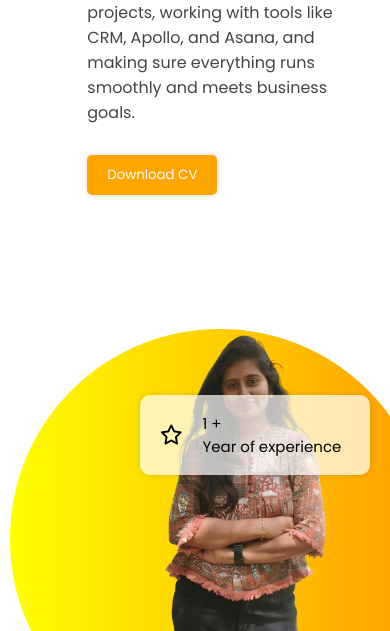
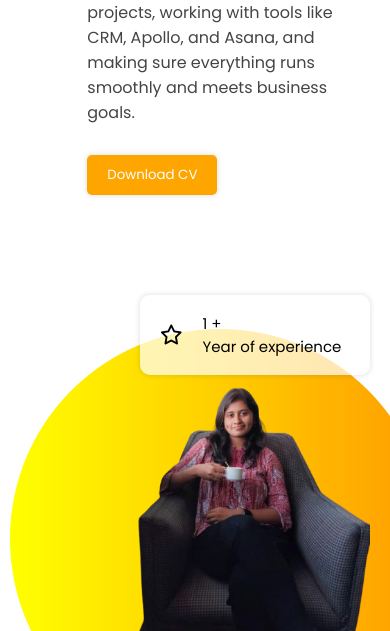
Before and after one commit to MadhumithaR2505/Portfolio, a plain HTML site: page index.html in a window 390 px wide. Shown: the part 469-1100 px from the top of the page. Drawn offline with nearby package versions, Linux system fonts and the light colour scheme; a web font is replaced by a local one.

Commit message:
update image

```diff
--- a/assets/css/style.css
+++ b/assets/css/style.css
@@ -372,9 +372,9 @@ body.dark #moon{
 }
 .hero-image img{
     position: absolute;
-    right: 250px;
+    right: 150px;
     bottom: 0;
-    width: 350px;
+    width: 450px;
 }
 .clients{
     font-size: 15px;
@@ -396,7 +396,7 @@ body.dark #moon{
     font-size: 15px;
     position: absolute;
     right: 100px;
-    bottom: 320px;
+    bottom: 390px;
     display: flex;
     align-items: center;
     gap: 20px;
@@ -486,7 +486,7 @@ body.dark #moon{
     }
     .experience{
         right: 20px;
-        top: 350px;
+        top: 250px;
     }
 }
 
@@ -546,7 +546,7 @@ body.dark #moon{
     }
     .hero-image img{
         right: 20px;
-        width: 250px;
+        width: 300px;
     }
     .circle img{
         width: 380px;
@@ -560,7 +560,7 @@ body.dark #moon{
         margin-right: 20px;
     }
     .experience{
-        top: 350px;
+        top: 250px;
     }
 }
 
--- a/index.html
+++ b/index.html
@@ -349,7 +349,7 @@
                         <img src="assets/img/circle.png" alt="">
                     </div>
                     <div class="hero-image">
-                        <img src="assets/img/madhu.png" alt="">
+                        <img src="assets/img/madhu2.png" alt="">
                     </div>
                     <!-- <div class="clients">
                         <i class="fa-regular fa-user"></i>
```
Also changed, not shown: assets/img/madhu2.png (added).
